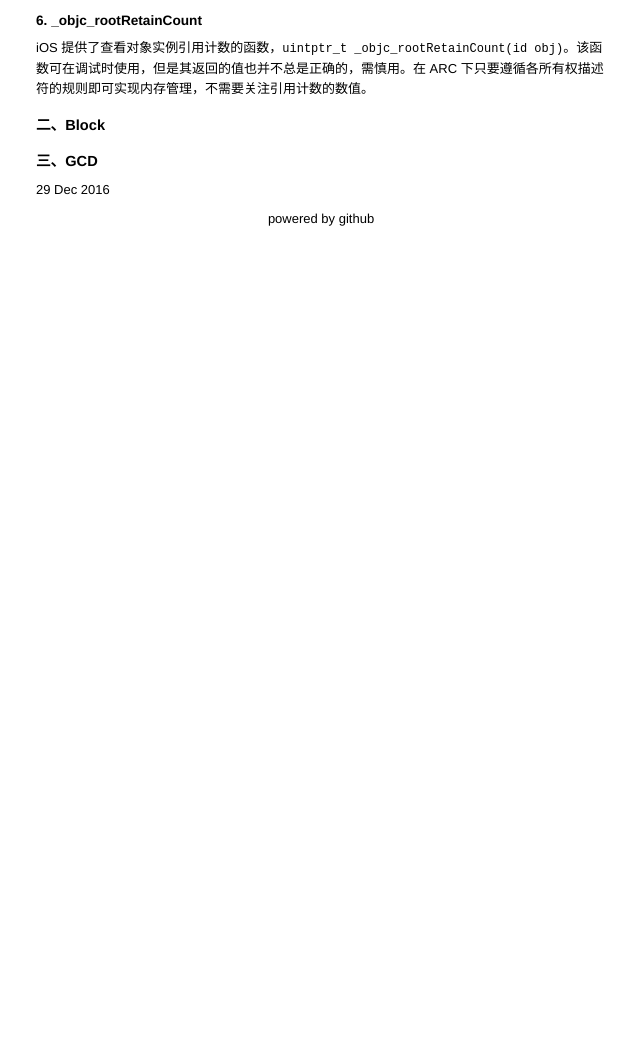
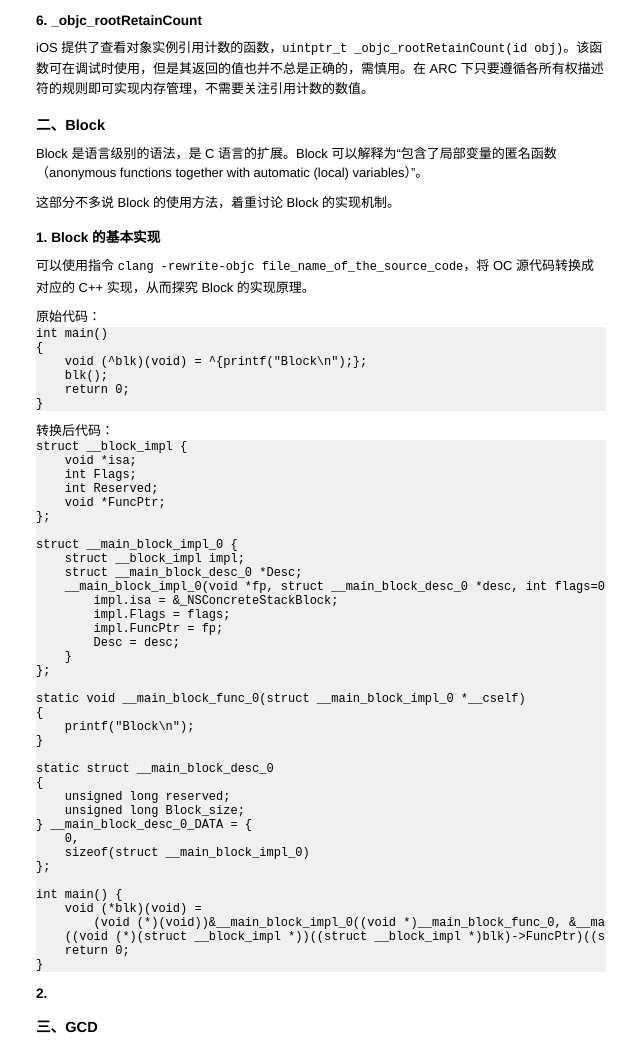
Before and after one commit to rob2468/rob2468.github.io, a Jekyll site: the page built from _posts/2016-12-29-Reading-Notes-Pro-Multithreading-and-Memory-Management-for-iOS-and-OSX-with-ARC-Grand_Central-Dispatch-and-Blocks.md, in a window 1280 px wide and 1400 px high, scrolled down 6643 px. Shown: the part 359-1400 px from the top of the window, without its empty margins (319-959 px from the left). Built offline with Jekyll 4.4.1, drawn with Linux system fonts in a browser that asks for light colours; comment, search, counter and statistics services are not loaded; before the commit the page ends 7231 px from its top, so only the background shows below that.

Commit message:
post "2016-12-29" begin Block

```diff
--- a/_posts/2016-12-29-Reading-Notes-Pro-Multithreading-and-Memory-Management-for-iOS-and-OSX-with-ARC-Grand_Central-Dispatch-and-Blocks.md
+++ b/_posts/2016-12-29-Reading-Notes-Pro-Multithreading-and-Memory-Management-for-iOS-and-OSX-with-ARC-Grand_Central-Dispatch-and-Blocks.md
@@ -360,6 +360,68 @@ iOS 提供了查看对象实例引用计数的函数，`uintptr_t _objc_rootReta
 
 ## 二、Block
 
+Block 是语言级别的语法，是 C 语言的扩展。Block 可以解释为“包含了局部变量的匿名函数（anonymous functions together with automatic (local) variables）”。
+
+这部分不多说 Block 的使用方法，着重讨论 Block 的实现机制。
+
+### 1. Block 的基本实现
+
+可以使用指令 `clang -rewrite-objc file_name_of_the_source_code`，将 OC 源代码转换成对应的 C++ 实现，从而探究 Block 的实现原理。
+
+原始代码：
+
+<div class="code"><pre><code>int main()
+{
+    void (^blk)(void) = ^{printf("Block\n");};
+    blk();
+    return 0;
+}
+</code></pre></div>
+
+转换后代码：
+
+<div class="code"><pre><code>struct __block_impl {
+    void *isa;
+    int Flags;
+    int Reserved;
+    void *FuncPtr;
+};
+
+struct __main_block_impl_0 {
+    struct __block_impl impl;
+    struct __main_block_desc_0 *Desc;
+    __main_block_impl_0(void *fp, struct __main_block_desc_0 *desc, int flags=0) {
+        impl.isa = &_NSConcreteStackBlock;
+        impl.Flags = flags;
+        impl.FuncPtr = fp;
+        Desc = desc;
+    }
+};
+
+static void __main_block_func_0(struct __main_block_impl_0 *__cself)
+{
+    printf("Block\n");
+}
+
+static struct __main_block_desc_0
+{
+    unsigned long reserved;
+    unsigned long Block_size;
+} __main_block_desc_0_DATA = {
+    0,
+    sizeof(struct __main_block_impl_0)
+};
+
+int main() {
+    void (*blk)(void) =
+        (void (*)(void))&__main_block_impl_0((void *)__main_block_func_0, &__main_block_desc_0_DATA);
+    ((void (*)(struct __block_impl *))((struct __block_impl *)blk)->FuncPtr)((struct __block_impl *)blk);
+    return 0;
+}
+</code></pre></div>
+
+### 2.
+
 ## 三、GCD
 
 
```
